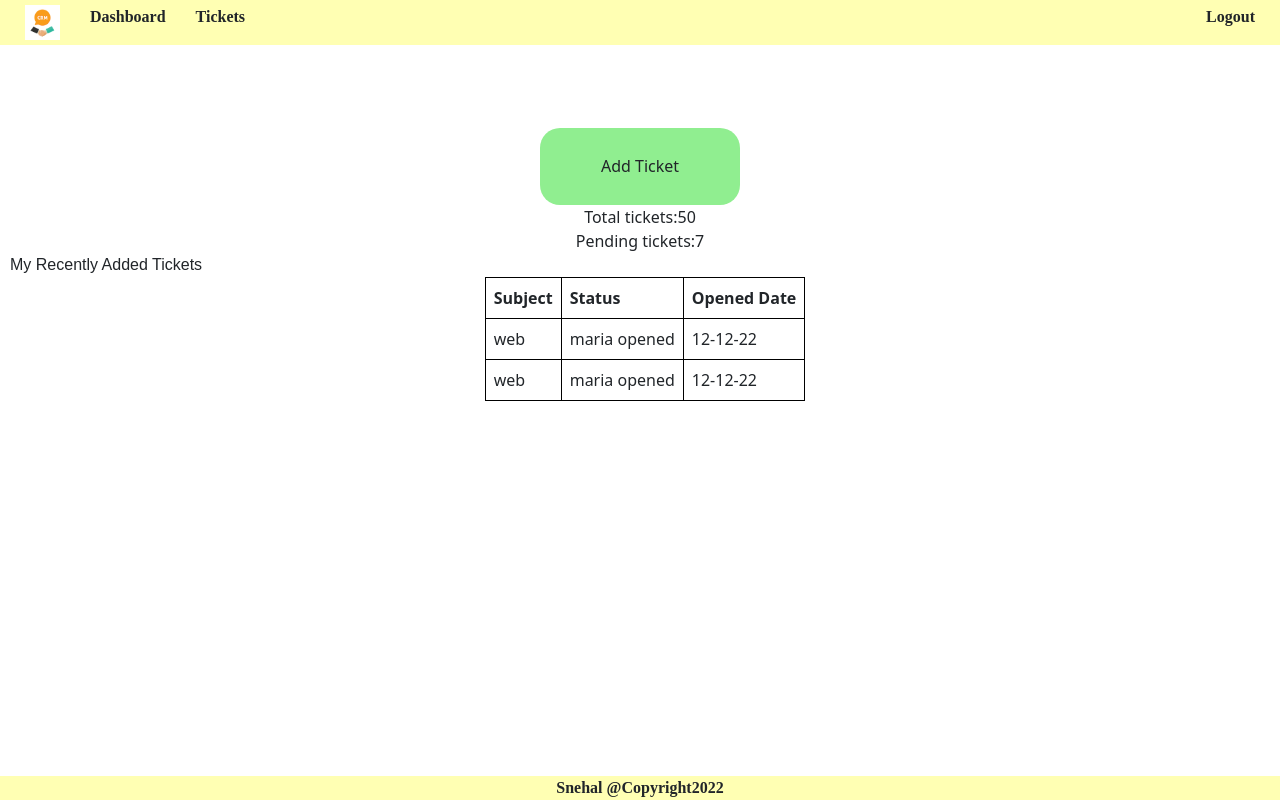
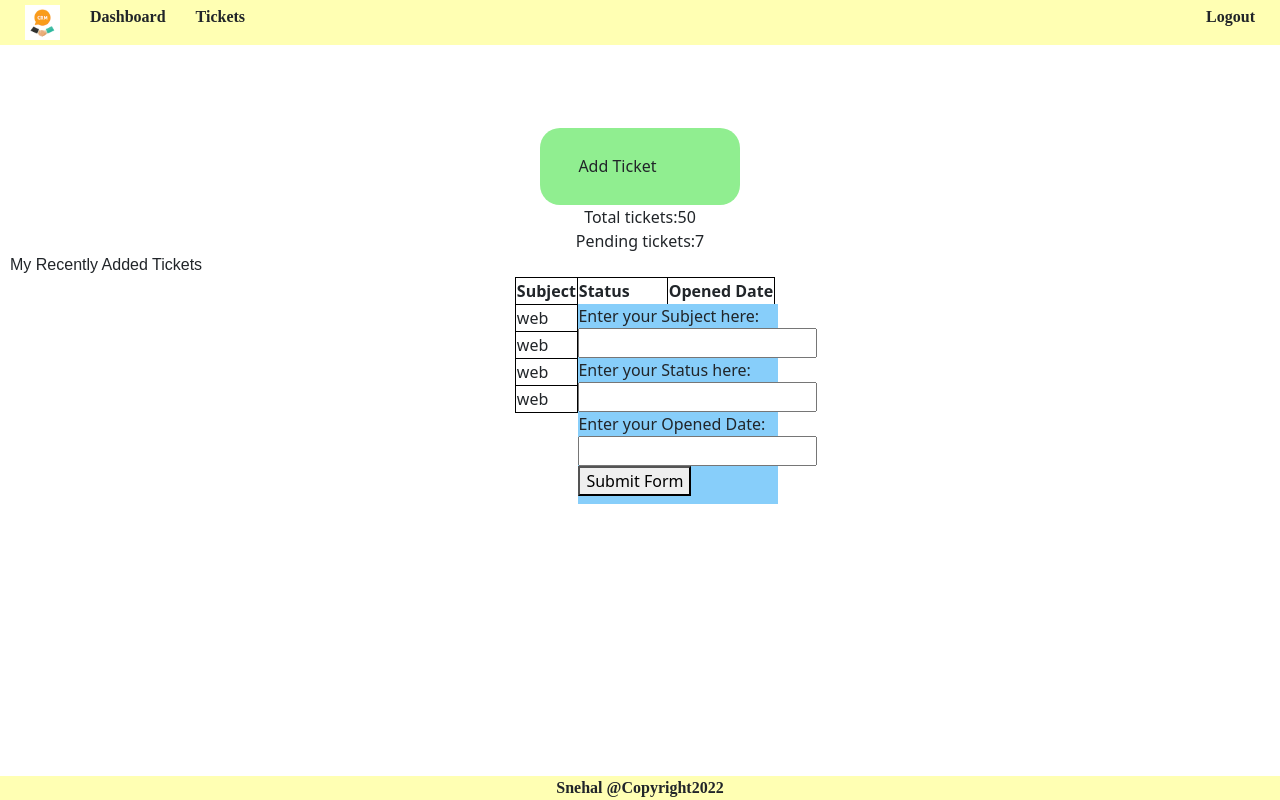
Before and after one commit to akkonrad/CRM-mernstack, a React (Create React App) app in the folder crm_frontend/: page / in a window 1280 px wide. Built offline with nearby package versions, Linux system fonts and the light colour scheme.

Commit message:
made add ticket and creted form

```diff
--- /dev/null
+++ b/crm_frontend/src/Data/Object.js
@@ -0,0 +1,24 @@
+const Object = [
+    {
+        Subject: "web",
+        Status: "not opened",
+        Date:"22-10-2012"
+    },
+    {
+        Subject: "web",
+        Status: "not opened",
+        Date:"22-10-2012"
+    },
+    {
+        Subject: "web",
+        Status: "not opened",
+        Date:"22-10-2012"
+    },
+    {
+        Subject: "web",
+        Status: "not opened",
+        Date:"22-10-2012"
+    },
+]
+
+export default Object;
--- a/crm_frontend/src/DefaultLayout/Dashboard.js
+++ b/crm_frontend/src/DefaultLayout/Dashboard.js
@@ -1,13 +1,17 @@
 import React from 'react'
 import './Dashboard.css'
 import TableDashboard from './TableDashboard'
+import Object from '../Data/Object'
+import AddTicket from '../Form_addTicket/AddTicket';
+
 
 function Dashboard() {
+    console.log(Object);
     return (
         <>
             <div className='dashboard-container'>
                 <div className='add-ticket'>
-                    Add Ticket
+                    <AddTicket/>
                 </div>
                 <div>Total tickets:50</div>
                 <div>Pending tickets:7</div>
@@ -15,8 +19,11 @@ function Dashboard() {
             </div>
             <div className='table-header'>My Recently Added Tickets</div>
             <div className='table-container'>
-            {/* table here */}
-            <TableDashboard/>
+
+                {/* table dahsboard  here --we can pass data to table from here */}
+                <TableDashboard tickets={Object}/>
+
+
             </div>
         </>
     )
--- a/crm_frontend/src/DefaultLayout/TableDashboard.js
+++ b/crm_frontend/src/DefaultLayout/TableDashboard.js
@@ -1,24 +1,42 @@
 import React from 'react'
 
-function TableDashboard() {
+function TableDashboard({tickets}) {
+    console.log(tickets.length);
     return (
         <div className='table'>
             <table>
+                <thead>
                     <tr>
                         <th>Subject</th>
                         <th>Status</th>
                         <th>Opened Date</th>
                     </tr>
+                </thead>
+
+                {tickets.length ?
+                    tickets.map((ele, id) => {
+                        return (
+                            <tbody key={id}>
+                                <tr >
+                                    <td>{ele.Subject}</td>
+                                    <td>{ele.Status}</td>
+                                    <td>{ele.Date}</td>
+                                </tr>
+                            </tbody>
+                        )
+                    })
+                    : (
+                        <tbody>
                             <tr>
-                    <td>web</td>
-                    <td>maria opened</td>
-                    <td>12-12-22</td>
+                                no action on tickets
                             </tr>
-                <tr>
-                    <td>web</td>
-                    <td>maria opened</td>
-                    <td>12-12-22</td>
-                </tr>
+                        </tbody>
+                    )
+
+
+                }
+
+
             </table>
 
 
--- /dev/null
+++ b/crm_frontend/src/Form_addTicket/AddTicket.js
@@ -0,0 +1,24 @@
+import React, { useState } from 'react'
+import Form from './Form';
+
+function AddTicket() {
+    const [showTicket, setshowTicket] = useState(true);
+    //jab true ho to ticket show hojaye mtlb form;
+    function handleForm() {
+        // setshowTicket(Form)
+        console.log('clicked');
+        setshowTicket(preState => !preState)
+        console.log(showTicket);
+    }
+
+    return (
+        <div className='ticket-show'>
+            <div onClick={handleForm}>Add Ticket</div>
+            <div className='form-show'>
+                {showTicket ? <Form /> : ''}
+            </div>
+        </div>
+    )
+}
+
+export default AddTicket
--- /dev/null
+++ b/crm_frontend/src/Form_addTicket/Form.css
@@ -0,0 +1,16 @@
+.ticket-show{
+    position: relative;
+    width: 100%;
+}
+.form-show{
+    position: absolute;
+    top: 150px;
+
+    height: 200px;
+    width: 200px;
+}
+.form-container{
+    height: 200px;
+    width: 200px;
+    background-color: lightskyblue;
+}
--- /dev/null
+++ b/crm_frontend/src/Form_addTicket/Form.js
@@ -0,0 +1,21 @@
+import React from 'react'
+import './Form.css'
+
+function Form() {
+    return (
+        <div className='form-container'>
+            <form>
+                <label for="fname">Enter your Subject here:</label><br />
+                <input type="text" id="subject"/><br />
+                <label for="lname">Enter your Status here:</label><br />
+                <input type="text" id="status"  /><br/>
+                <label for="lname">Enter your Opened Date:</label><br />
+                <input type="text" id="status" /><br />
+                <button>Submit Form</button>
+
+            </form>
+        </div>
+    )
+}
+
+export default Form
```
Lines whose indentation alone changed are shown as unchanged.
